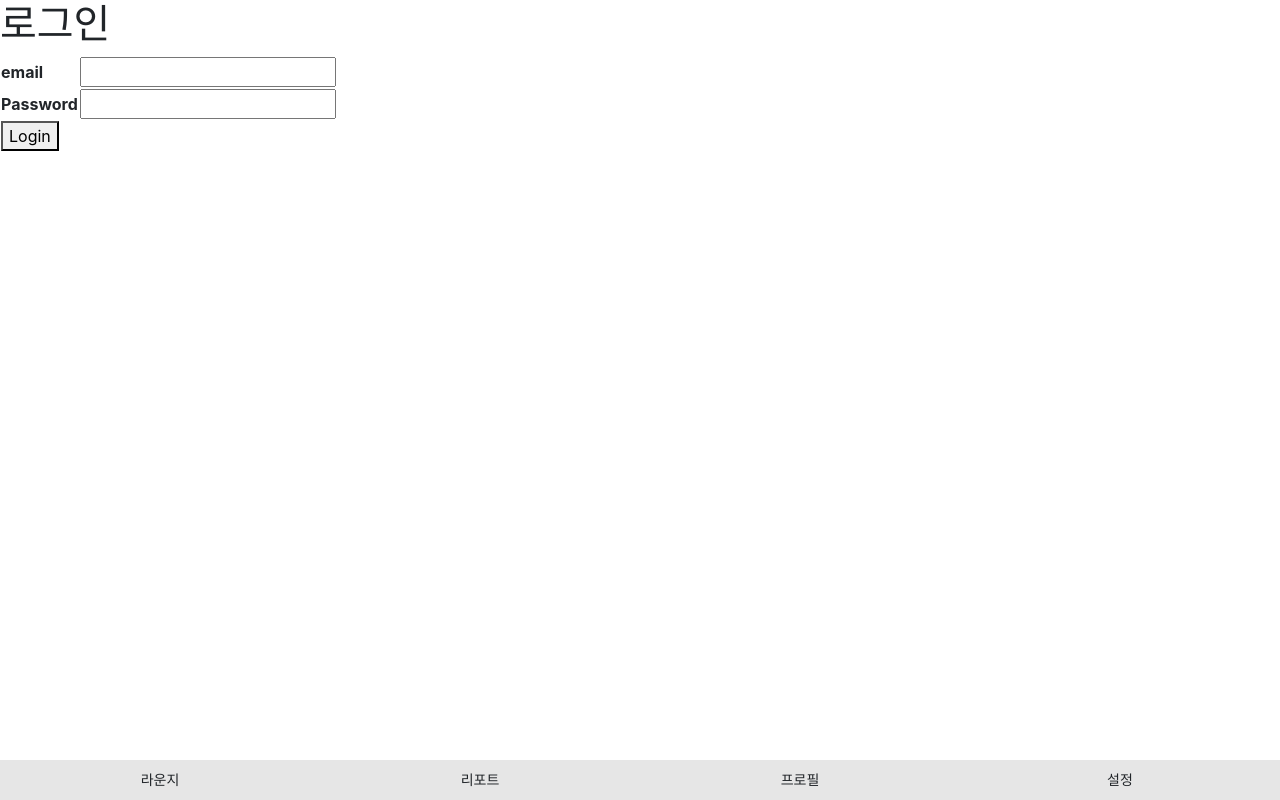
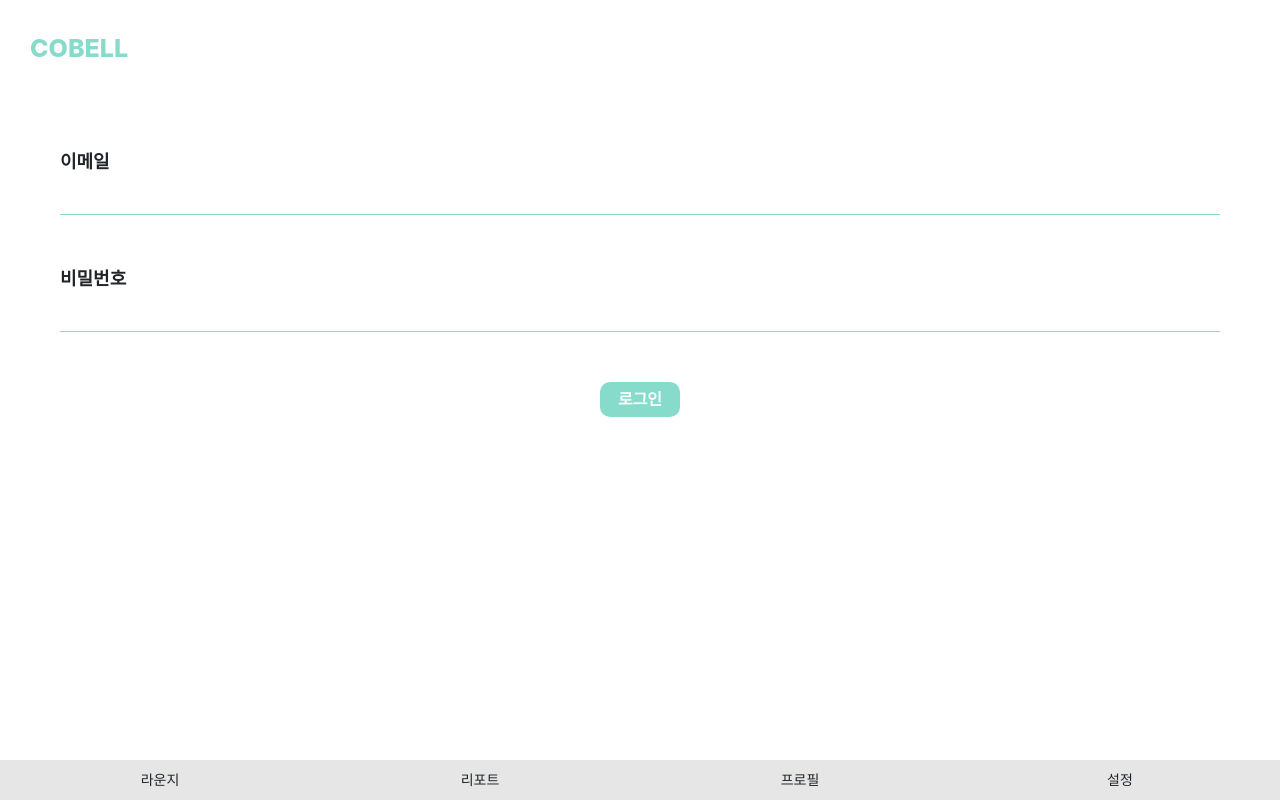
Before and after one commit to local-kim/MOIM, a React (Create React App) app in the folder src/main/reactjs/: page /login in a window 1280 px wide. Built offline with nearby package versions, Linux system fonts and the light colour scheme.

Commit message:
로그인 페이지 디자인 수정

```diff
--- a/src/main/reactjs/src/pages/login/Join.module.css
+++ b/src/main/reactjs/src/pages/login/Join.module.css
@@ -17,6 +17,10 @@
   display: flex;
   align-items: center;
   justify-content: flex-end;
+}
+
+.next_btn_wrap span{
+  cursor: pointer;
 }
 
 .next_btn{
@@ -67,7 +71,7 @@
   justify-content: center;
   align-items: center;
   /* color: white; */
-  box-shadow: 0 5px 15px rgba(134, 219, 203, 0.3);
+  box-shadow: 0 5px 15px rgba(134, 219, 203, 0.5);
   border-radius: 8px;
   margin-left: 8px;
   font-size: 15px;
@@ -93,7 +97,7 @@
   display: flex;
   align-items: center;
   justify-content: space-between;
-  padding: 0 10px;
+  padding: 0 30px;
   width: 190px;
 }
 
--- a/src/main/reactjs/src/pages/login/Login.js
+++ b/src/main/reactjs/src/pages/login/Login.js
@@ -29,11 +29,24 @@ const Login = () => {
   }
 
   return (
-    <div>
-      <h1>로그인</h1>
+    <div className={styles.login_wrap}>
+      <div className={styles.title}>COBELL</div>
 
       <form onSubmit={login}>
-        <table>
+        <div className={styles.wrap}>
+          <div className={styles.subtitle}>이메일</div>
+          <input className={styles.input} type='email' name='email' required onChange={(e) => setEmail(e.target.value)}/>
+        </div>
+
+        <div className={styles.wrap}>
+          <div className={styles.subtitle}>비밀번호</div>
+          <input className={styles.input} type='password' name="password" required onChange={(e) => setPassword(e.target.value)}/>
+        </div>
+
+        <div className={styles.btn_box}><button type="submit" className={styles.login_btn}>로그인</button></div>
+      </form>
+
+        {/* <table>
           <tbody>
             <tr>
               <th>email</th>
@@ -51,12 +64,12 @@ const Login = () => {
             </tr>
             <tr>
               <td colSpan='2'>
-                <button type="submit">Login</button>
+
               </td>
             </tr>
           </tbody>
-        </table>
-      </form>
+        </table> */}
+
     </div>
   );
 };
--- a/src/main/reactjs/src/pages/login/Login.module.css
+++ b/src/main/reactjs/src/pages/login/Login.module.css
@@ -0,0 +1,45 @@
+.login_wrap{
+  padding: 30px;
+}
+
+.title{
+  font-size: 25px;
+  font-weight: 800;
+  /* color: #69e4b8; */
+  color: #86dbcb;
+}
+
+form{
+  padding: 30px;
+}
+
+.wrap{
+  margin: 50px 0;
+}
+
+.subtitle{
+  font-size: 18px;
+  font-weight: 600;
+}
+
+.input{
+  border: none;
+  border-bottom: 1px solid #86dbcb;
+  width: 100%;
+  height: 40px;
+}
+
+.btn_box{
+  display: flex;
+  justify-content: center;
+}
+
+.login_btn{
+  border: none;
+  background-color: #86dbcb;
+  width: 80px;
+  height: 35px;
+  border-radius: 10px;
+  color: white;
+  font-weight: 600;
+}
```
